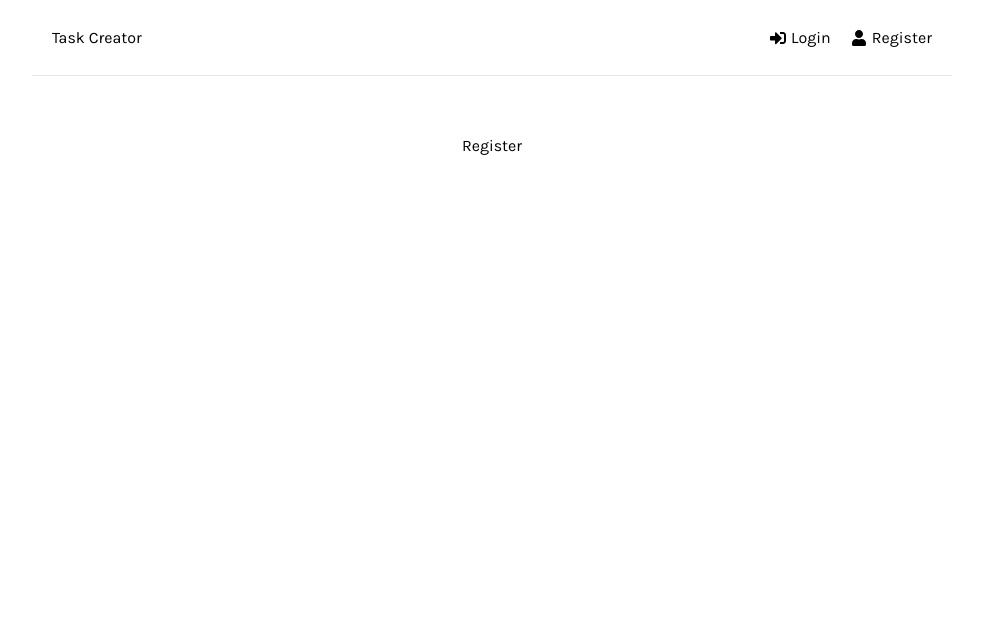
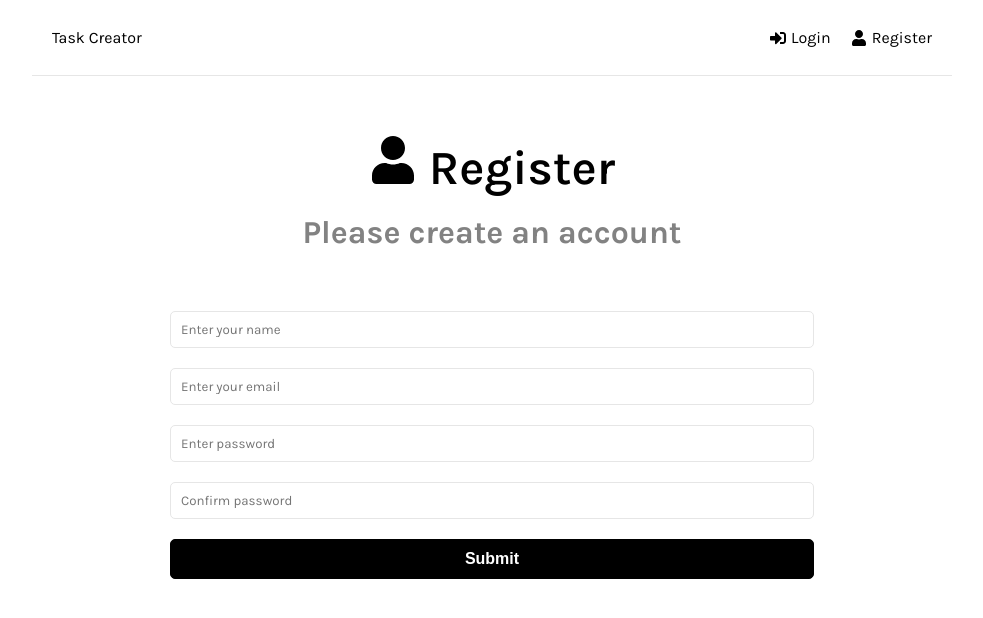
Before and after one commit to Cawdroch/frontend, a React (Create React App) app: page /register in a window 1280 px wide. Shown: the top 618 px of the page, without its empty margins (148-1131 px from the left). Built offline with nearby package versions, Linux system fonts and the light colour scheme.

Commit message:
Added register and login pages

```diff
--- a/src/App.js
+++ b/src/App.js
@@ -6,7 +6,7 @@
 import Register from "./components/Register";
 import Header from "./components/Header";
 
-// App function //
+// Create App function
 
 function App() {
   return (
@@ -23,4 +23,6 @@
   );
 }
 
+// Export default module
+
 export default App;
--- a/src/components/Dashboard.js
+++ b/src/components/Dashboard.js
@@ -1,4 +1,8 @@
+// Import modules
+
 import React from "react";
+
+// Create dashboard
 
 const Dashboard = () => {
   return (
@@ -6,4 +10,6 @@
   )
 };
 
+//Export default module component
+
 export default Dashboard;
--- a/src/components/Header.js
+++ b/src/components/Header.js
@@ -1,5 +1,9 @@
+// Import modules
+
 import { FaSignInAlt, FaSignOutAlt, FaUser } from "react-icons/fa";
 import { Link } from "react-router-dom";
+
+// Create header component
 
 const Header = () => {
   return (
@@ -9,13 +13,13 @@
       </div>
       <ul>
         <li>
-          <Link to="/login>">
-            <FaSignInAlt /> Login
+          <Link to="/login">
+            <FaSignInAlt />Login
           </Link>
         </li>
         <li>
           <Link to="/register">
-            <FaUser /> Register
+            <FaUser />Register
           </Link>
         </li>
       </ul>
@@ -23,4 +27,6 @@
   );
 };
 
+// Export default component module
+
 export default Header;
--- a/src/components/Login.js
+++ b/src/components/Login.js
@@ -1,9 +1,67 @@
-import React from "react";
+// Import modules
+
+import { FaSignInAlt } from "react-icons/fa";
+import { useState } from "react";
+
+// Create login function
 
 const Login = () => {
-    return (
-        <div>Login</div>
-    )
-}
+  const [formData, setFormData] = useState({ email: "", password: "" });
+  const { email, password } = formData;
+  const onChange = (e) => {
+    setFormData((prevState) => ({
+      ...prevState,
+      [e.target.name]: e.target.value,
+    }));
+  };
+
+  const onSubmit = (e) => {
+    e.preventDefault();
+  };
+  return (
+    <>
+      <section className="heading">
+        <h1>
+          <FaSignInAlt />
+          {" "}Login
+        </h1>
+        <p>Login and start creating tasks</p>
+      </section>
+      <section className="form">
+        <form onSubmit={onSubmit}>
+          <div className="form-group">
+            <input
+              type="email"
+              className="form-control"
+              id="email"
+              name="email"
+              value={email}
+              placeholder="Enter your email"
+              onChange={onChange}
+            />
+          </div>
+          <div className="form-group">
+            <input
+              type="password"
+              className="form-control"
+              id="password"
+              name="password"
+              value={password}
+              placeholder="Enter your password"
+              onChange={onChange}
+            />
+          </div>
+          <div className="form-group">
+            <button type="submit" className="btn btn-block">
+              Submit
+            </button>
+          </div>
+        </form>
+      </section>
+    </>
+  );
+};
+
+// Export default component module
 
 export default Login
--- a/src/components/Register.js
+++ b/src/components/Register.js
@@ -1,9 +1,96 @@
-import React from "react";
+// Import modules
+
+import { useState } from "react";
+import { FaUser } from "react-icons/fa";
+
+// Create register function
 
 const Register = () => {
-    return (
-        <div>Register</div>
-    )
-}
+  const [formData, setFormData] = useState({
+    name: "",
+    email: "",
+    password: "",
+    password2: "",
+  });
+  const { name, email, password, password2 } = formData;
 
-export default Register
+  const onChange = (e) => {
+    setFormData((prevState) => ({
+      ...prevState,
+      [e.target.name]: e.target.value,
+    }));
+  };
+
+  const onSubmit = (e) => {
+    e.preventDefault();
+  };
+
+  return (
+    <>
+      <section className="heading">
+        <h1>
+          <FaUser />
+            {" "}Register
+        </h1>
+        <p>Please create an account</p>
+      </section>
+      <section className="form">
+        <form onSubmit={onSubmit}>
+          <div className="form-group">
+            <input
+              type="text"
+              className="form-control"
+              id="name"
+              name="name"
+              value={name}
+              placeholder="Enter your name"
+              onChange={onChange}
+            />
+          </div>
+          <div className="form-group">
+            <input
+              type="email"
+              className="form-control"
+              id="email"
+              name="email"
+              value={email}
+              placeholder="Enter your email"
+              onChange={onChange}
+            />
+          </div>
+          <div className="form-group">
+            <input
+              type="password"
+              className="form-control"
+              id="password"
+              name="password"
+              value={password}
+              placeholder="Enter password"
+              onChange={onChange}
+            />
+          </div>
+          <div className="form-group">
+            <input
+              type="password"
+              className="form-control"
+              id="password2"
+              name="password2"
+              value={password2}
+              placeholder="Confirm password"
+              onChange={onChange}
+            />
+          </div>
+          <div className="form-group">
+            <button type="submit" className="btn btn-block">
+              Submit
+            </button>
+          </div>
+        </form>
+      </section>
+    </>
+  );
+};
+
+// Export default component module
+
+export default Register;
```
